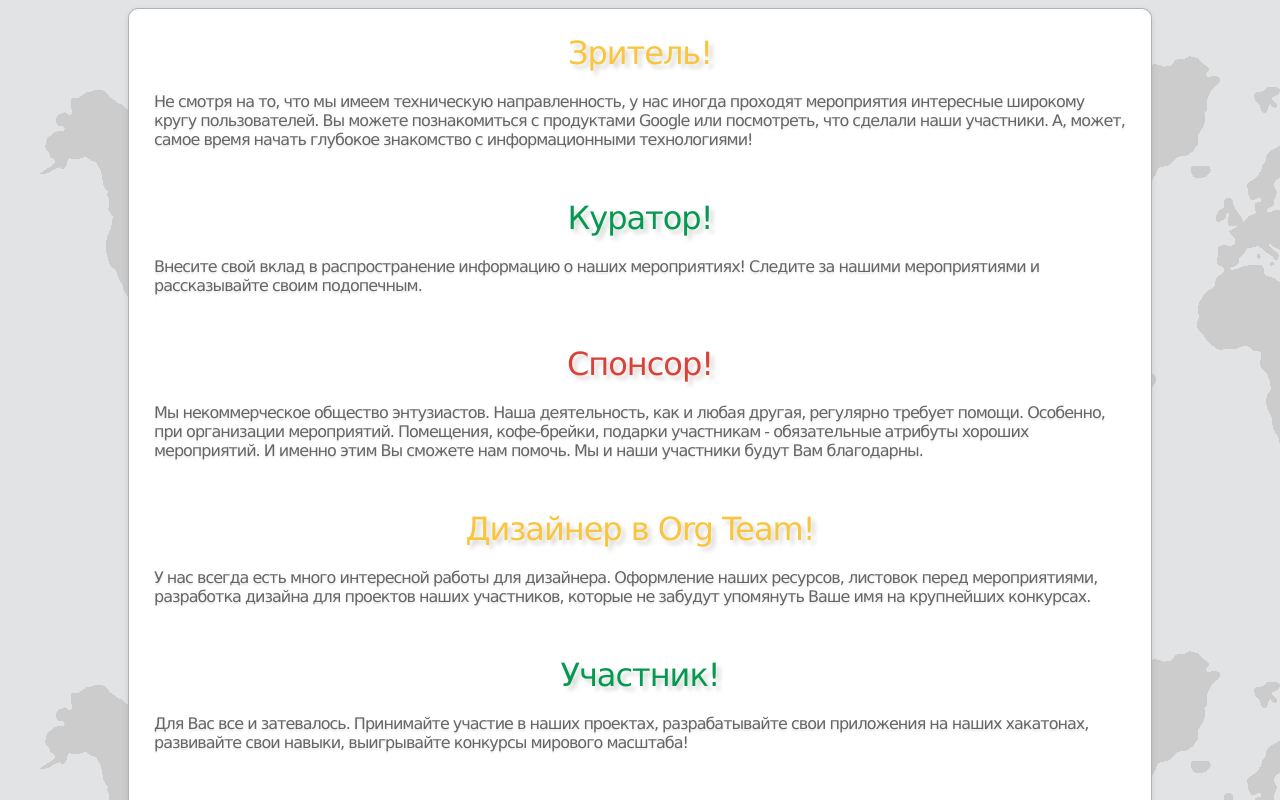
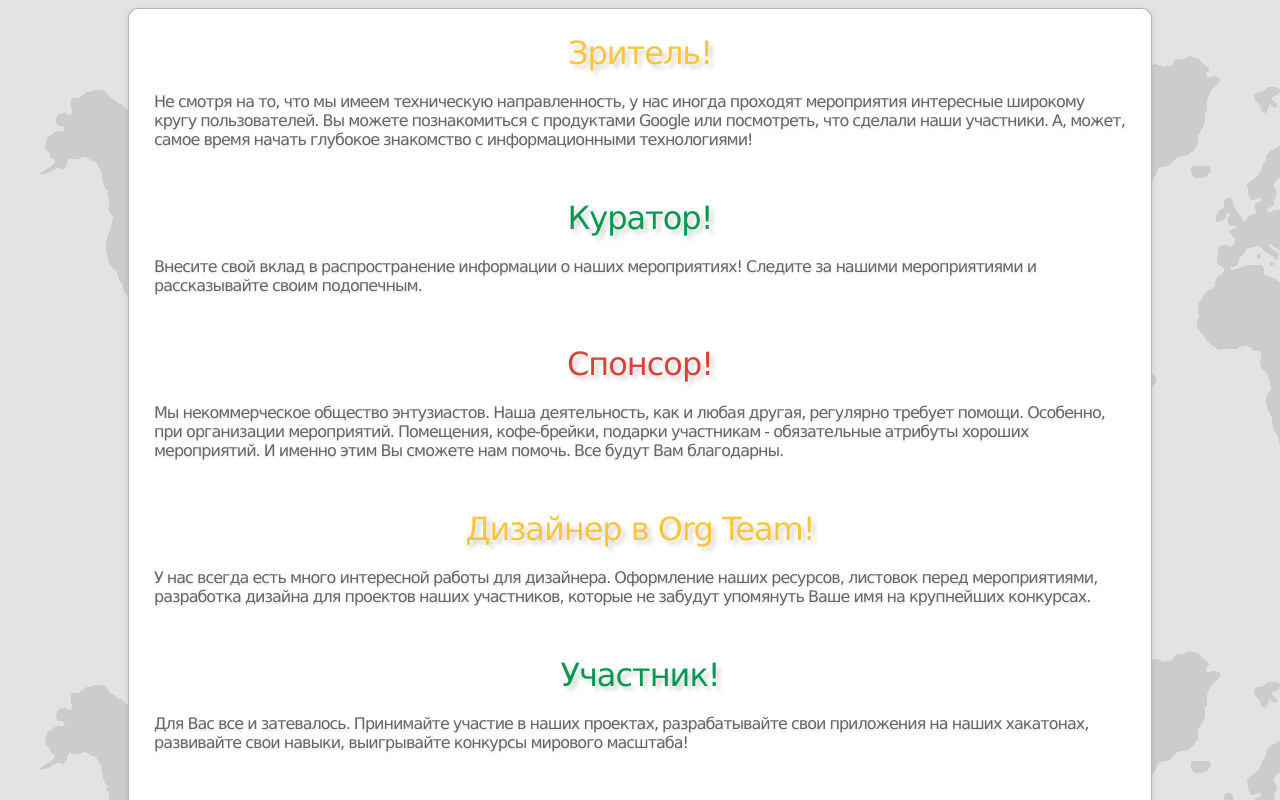
Before and after one commit to jacob-l/WhoAreYouInGDG, a plain HTML site: page roles.html in a window 1280 px wide. Drawn offline with Linux system fonts and the light colour scheme.

Commit message:
Fixed missprints in roless

```diff
--- a/roles.html
+++ b/roles.html
@@ -22,7 +22,7 @@
                 Куратор!
             </div>
             <div class="roleDescription">
-                Внесите свой вклад в распространение информацию о наших мероприятиях! Следите за
+                Внесите свой вклад в распространение информации о наших мероприятиях! Следите за
                 нашими мероприятиями и рассказывайте своим подопечным.
             </div>
             <a name="sponsor"></a>
@@ -33,7 +33,7 @@
                 Мы некоммерческое общество энтузиастов. Наша деятельность, как и любая другая,
                 регулярно требует помощи. Особенно, при организации мероприятий.
                 Помещения, кофе-брейки, подарки участникам - обязательные атрибуты хороших мероприятий.
-                И именно этим Вы сможете нам помочь. Мы и наши участники будут Вам благодарны.
+                И именно этим Вы сможете нам помочь. Все будут Вам благодарны.
             </div>
             <a name="designer"></a>
             <div class="content yellowResult" style="">
@@ -58,7 +58,7 @@
             </div>
             <div class="roleDescription">
                 Никакое мероприятие не обходится без грамотной организации. Множество интереснейших управленческих задач:
-                беседы с представителями Google, взаимодействие с омскими компания, разработка концепций новых мероприятий.
+                беседы с представителями Google, взаимодействие с омскими компаниями, разработка концепций новых мероприятий.
                 Уникальный опыт, благодарность и признание участников ждут тебя!
             </div>
             <a name="startup"></a>
```
